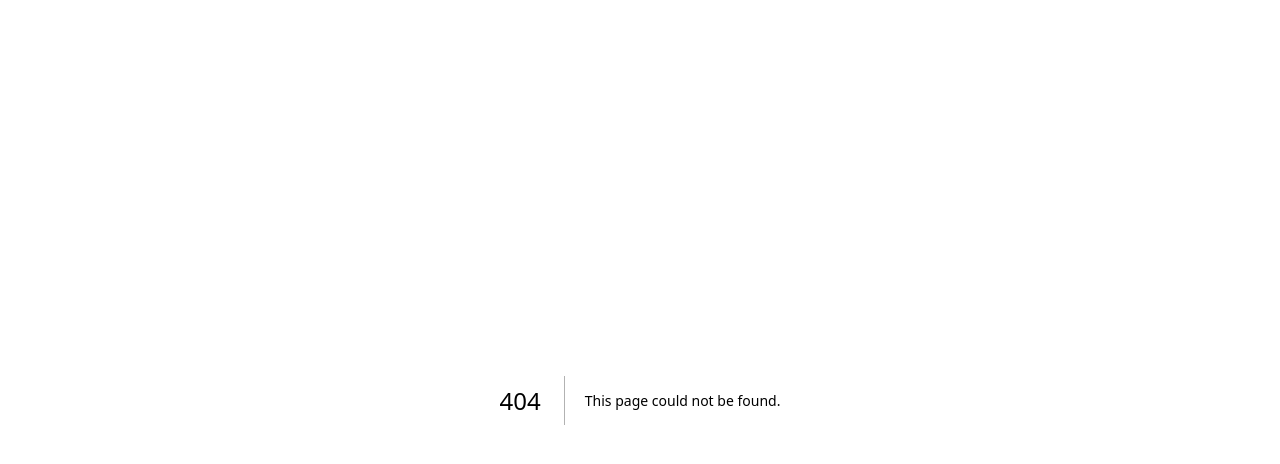
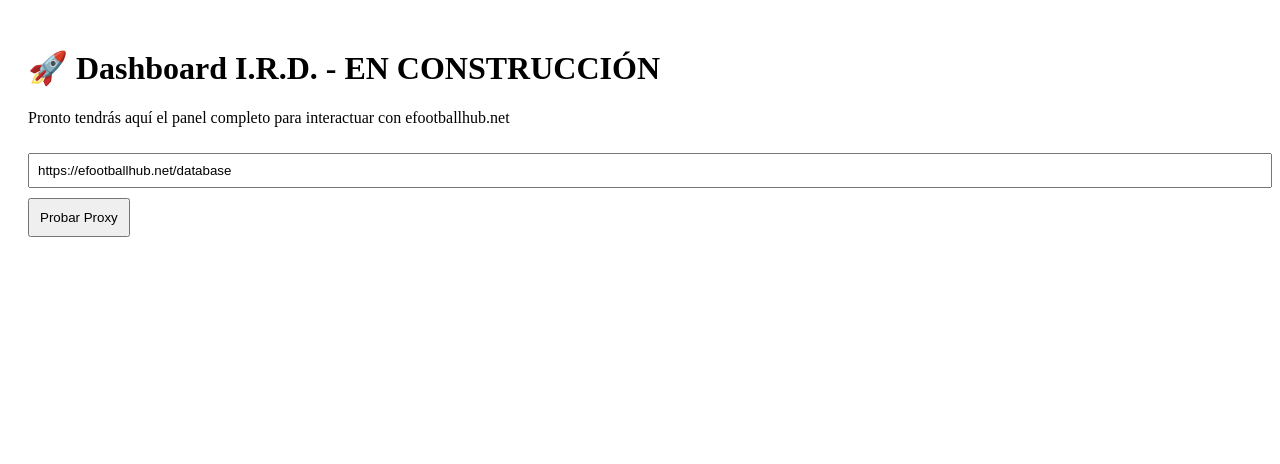
Before and after one commit to cochabambino42-collab/efootball-proxy, a Next.js app: page /ird-dashboard in a window 1280 px wide. Before the commit this address had no page. Shown: the top 464 px of the page. Built offline with nearby package versions, Linux system fonts and the light colour scheme.

Commit message:
Create DashboardPage component for I.R.D. dashboard

```diff
--- /dev/null
+++ b/app/ird-dashboard/page.js
@@ -0,0 +1,21 @@
+'use client';
+import { useState } from 'react';
+
+export default function DashboardPage() {
+  const [url, setUrl] = useState('https://efootballhub.net/database');
+
+  return (
+    <div style={{padding: 20}}>
+      <h1>🚀 Dashboard I.R.D. - EN CONSTRUCCIÓN</h1>
+      <p>Pronto tendrás aquí el panel completo para interactuar con efootballhub.net</p>
+      <input
+        value={url}
+        onChange={(e) => setUrl(e.target.value)}
+        style={{width: '100%', padding: 8, marginTop: 10}}
+      />
+      <button style={{marginTop: 10, padding: 10}}>
+        Probar Proxy
+      </button>
+    </div>
+  );
+  }
```
